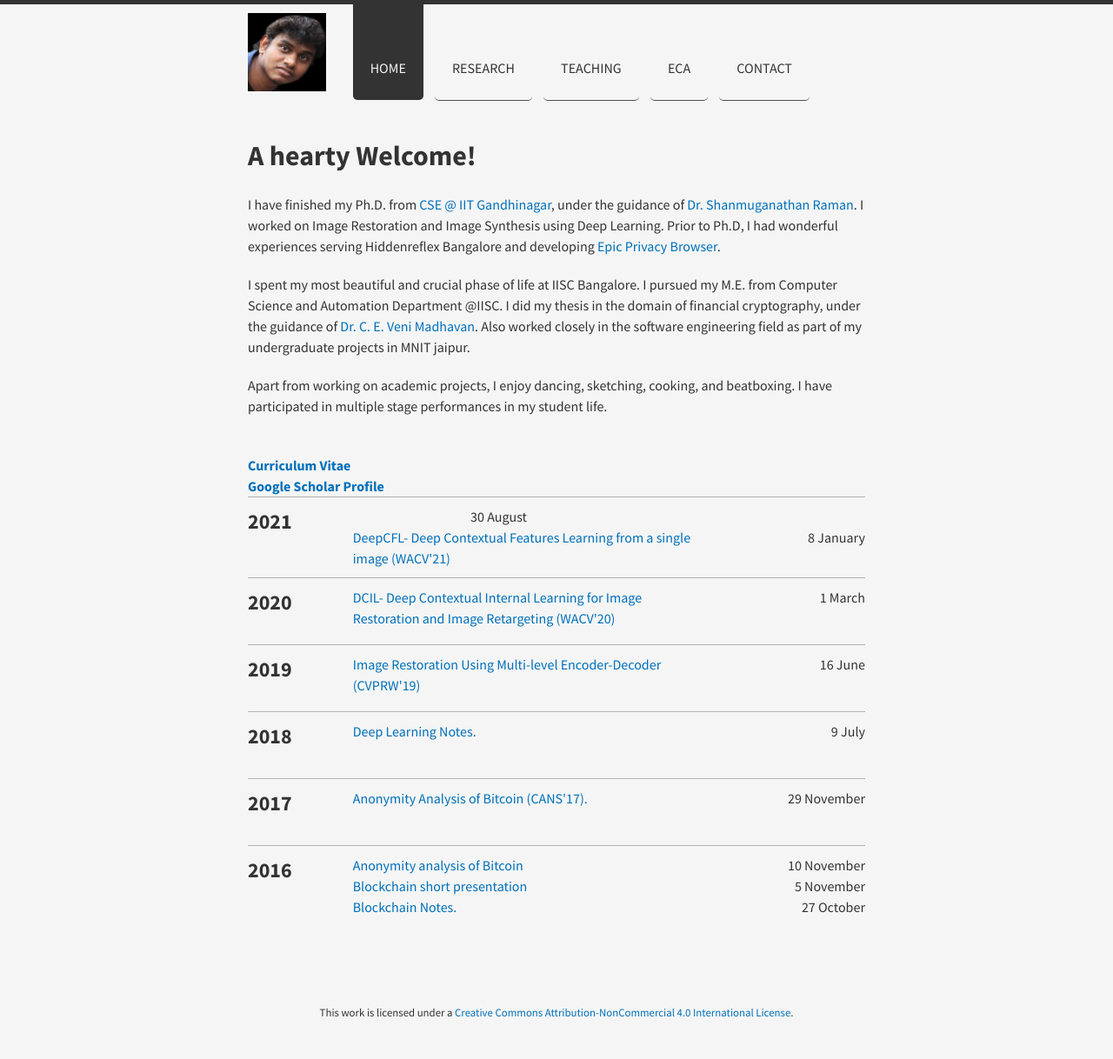
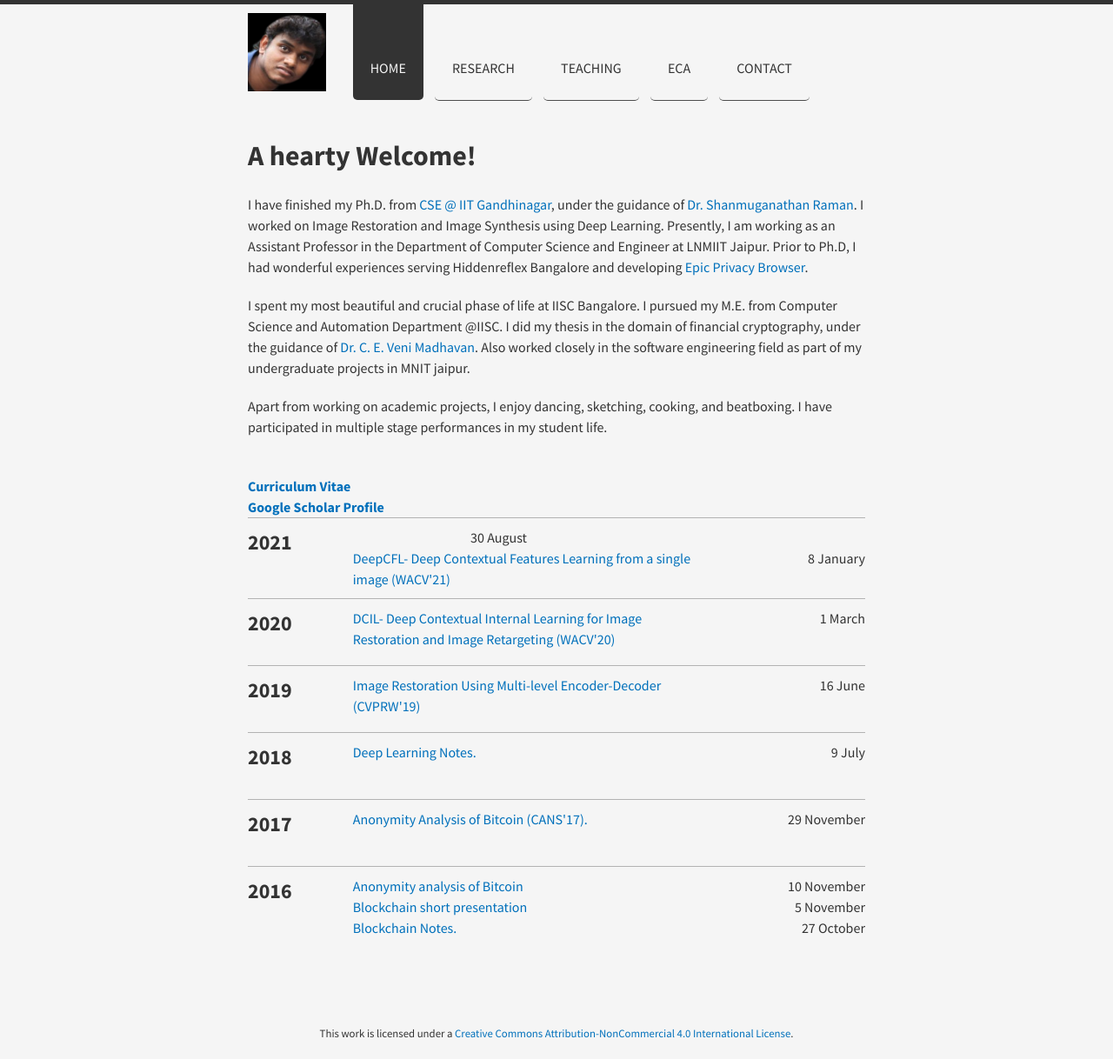
Before and after one commit to indramastan/indradeepmastan, a Jekyll site: the page built from index.html, in a window 1280 px wide. Shown: the whole page at 87% size. Built offline with Jekyll 4.4.1, drawn with Linux system fonts in a browser that asks for light colours; nearby versions of some CDN libraries; before the commit the page ends 1194 px from its top, so only the background shows below that.

Commit message:
Update index.html

```diff
--- a/index.html
+++ b/index.html
@@ -4,7 +4,7 @@
 ---
 <h1>A hearty Welcome! </h1>
 
-<p>I have finished my Ph.D. from <a href="https://cs.iitgn.ac.in/students.html">CSE @ IIT Gandhinagar</a>, under the guidance of <a href="https://people.iitgn.ac.in/~shanmuga/">Dr. Shanmuganathan Raman</a>. I worked on Image Restoration and Image Synthesis using Deep Learning.
+<p>I have finished my Ph.D. from <a href="https://cs.iitgn.ac.in/students.html">CSE @ IIT Gandhinagar</a>, under the guidance of <a href="https://people.iitgn.ac.in/~shanmuga/">Dr. Shanmuganathan Raman</a>. I worked on Image Restoration and Image Synthesis using Deep Learning. Presently, I am working as an Assistant Professor in the Department of Computer Science and Engineer at LNMIIT Jaipur.
 
 Prior to Ph.D, I had wonderful experiences serving Hiddenreflex Bangalore and developing <a href="https://en.wikipedia.org/wiki/Epic_(web_browser)">Epic Privacy Browser</a>.</p>
 
```
